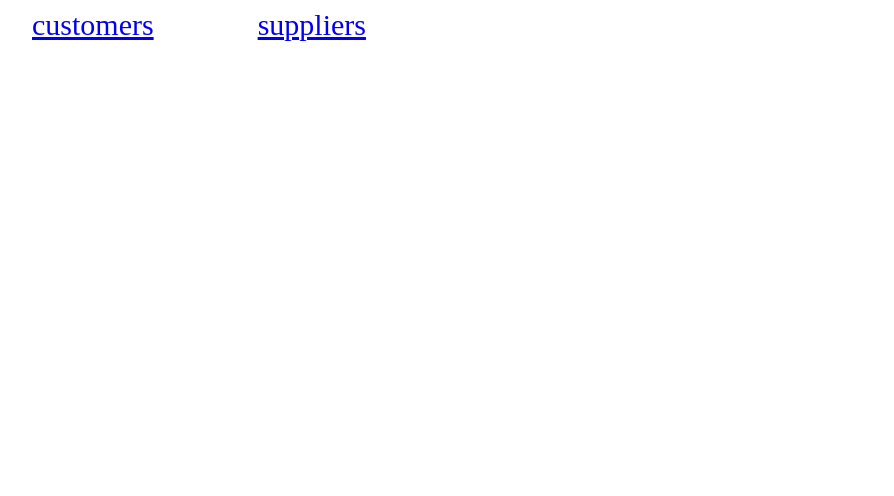
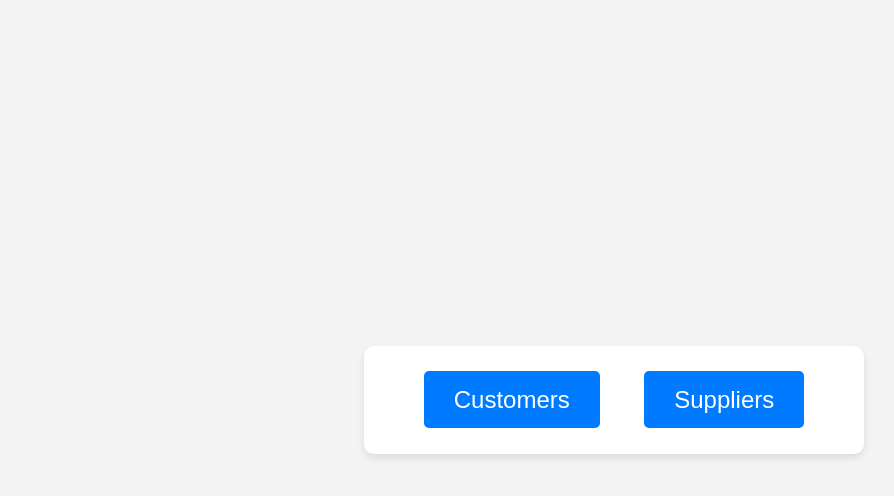
Before and after one commit to hamza-jaafar/bussiness-app, a website: page index.html in a window 1280 px wide. Shown: the whole page, without its empty margins (26-920 px from the left). Drawn offline with Linux system fonts and the light colour scheme.

Commit message:
Update index.html

```diff
--- a/index.html
+++ b/index.html
@@ -3,16 +3,46 @@
 <head>
     <meta charset="UTF-8">
     <meta name="viewport" content="width=device-width, initial-scale=1.0">
-    <title>Document</title>
+    <title>Bussiness-app</title>
+    <style>
+        body {
+            font-family: Arial, sans-serif;
+            background-color: #f4f4f4;
+            display: flex;
+            justify-content: center;
+            align-items: center;
+            height: 100vh;
+            margin: 0;
+        }
+
+        .container {
+            text-align: center;
+            background-color: #fff;
+            padding: 40px;
+            border-radius: 10px;
+            box-shadow: 0 4px 8px rgba(0, 0, 0, 0.1);
+        }
+
+        a {
+            font-size: 24px;
+            margin: 20px;
+            padding: 15px 30px;
+            text-decoration: none;
+            color: #fff;
+            background-color: #007BFF;
+            border-radius: 5px;
+            transition: background-color 0.3s ease;
+        }
+
+        a:hover {
+            background-color: #0056b3;
+        }
+    </style>
 </head>
-<style>
-    a{
-        font-size: 30px;
-        margin: 50px;
-    }
-</style>
 <body>
-    <a href="/customers.html">customers</a>
-    <a href="/suppliers.html">suppliers</a>
+    <div class="container">
+        <a href="/customers.html">Customers</a>
+        <a href="/suppliers.html">Suppliers</a>
+    </div>
 </body>
 </html>
```
